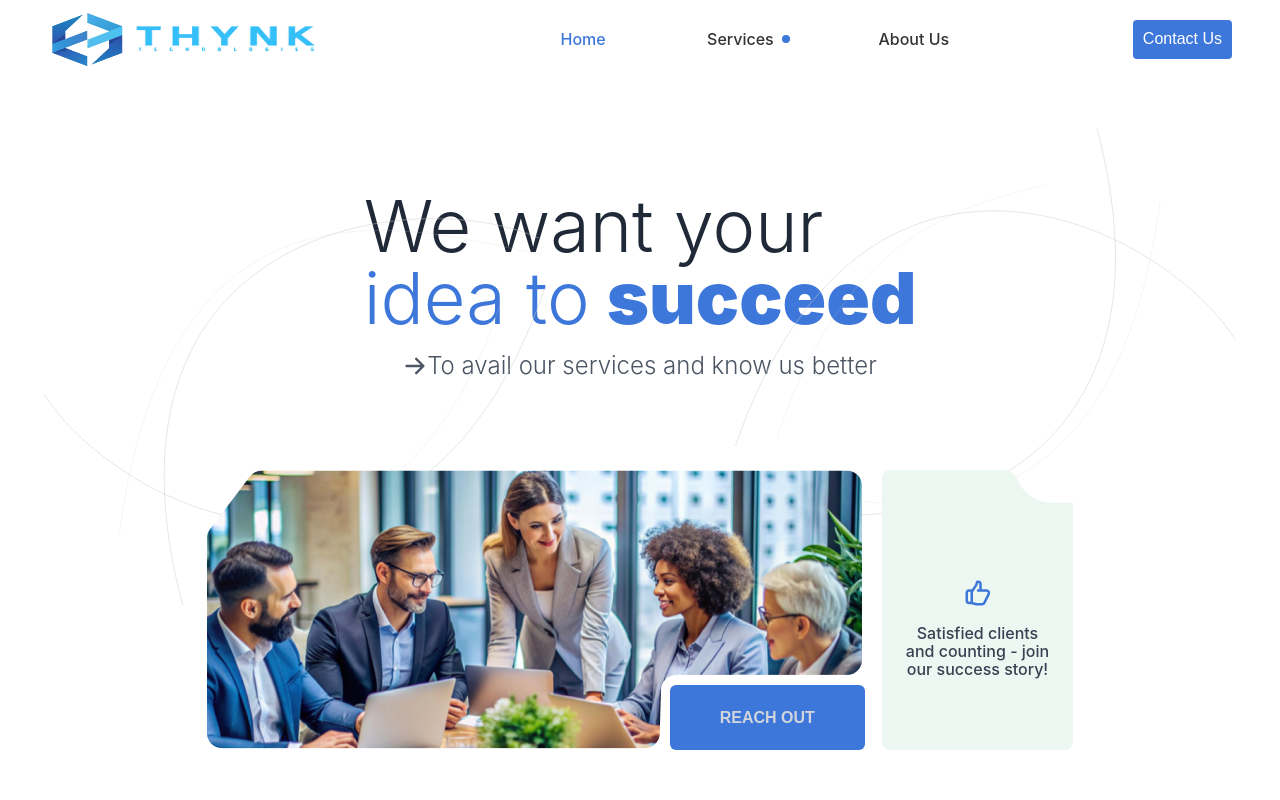
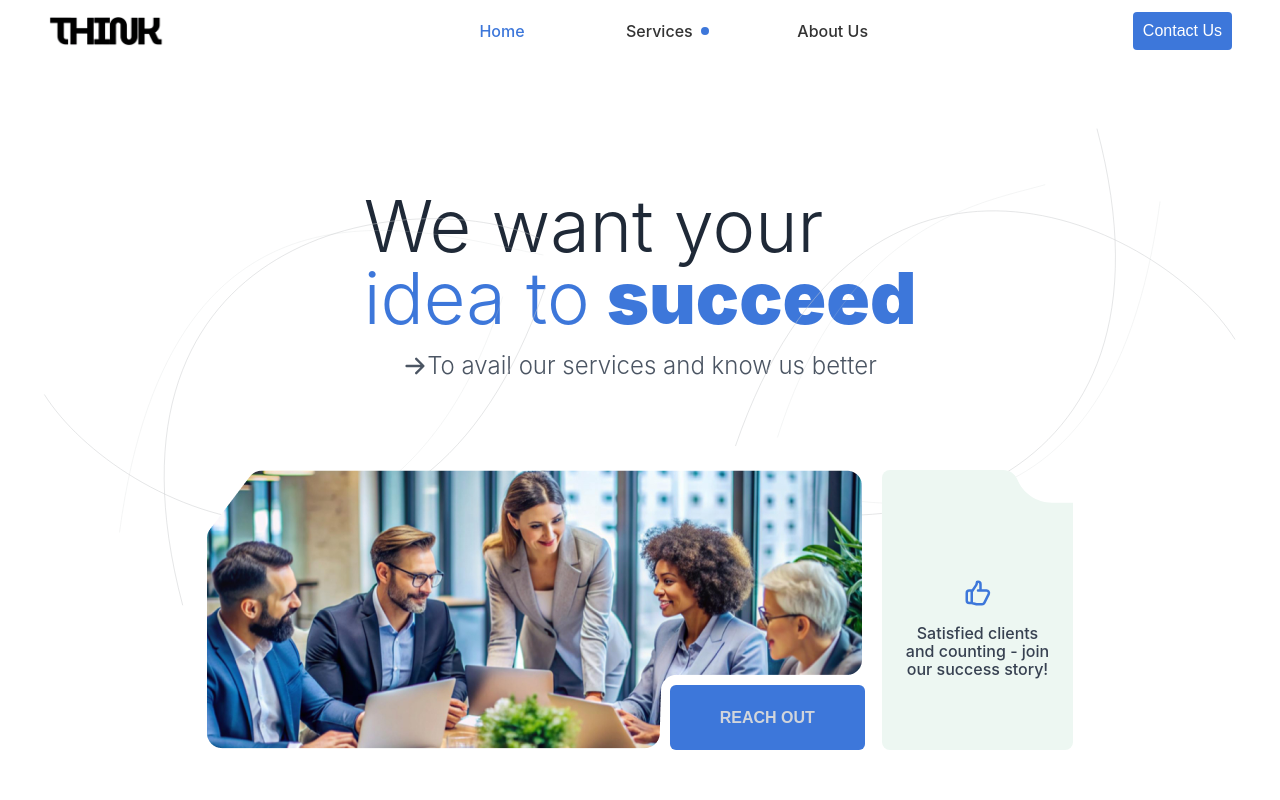
Before and after one commit to 94edwin89/thynk-tech, a React (Vite) app: page / in a window 1280 px wide. Shown: the top 800 px of the page. Built offline with nearby package versions, Linux system fonts and the light colour scheme.

Commit message:
Update logo

```diff
--- a/src/components/layouts/Logo.jsx
+++ b/src/components/layouts/Logo.jsx
@@ -1,8 +1,10 @@
 import React from "react";
 import logoDark from "../../assets/images/logos/logo_dark.png";
+import logoDarkBkp from "../../assets/images/logos/logo_dark_bkp.png";
 import logoNameDark from "../../assets/images/logos/logo_name_dark.png";
 import logoNameLight from "../../assets/images/logos/logo_name_white.png";
 import logoLight from "../../assets/images/logos/logo_white.png";
+import logoLightBkp from "../../assets/images/logos/logo_white_bkp.png";
 import logoSloganLight from "../../assets/images/logos/logo_slogan_white.png";
 import { Link } from "react-router-dom";
 
@@ -11,29 +13,14 @@ const Logo = ({ footer = false }) => {
     <Link
       to={"/"}
       onClick={() => window.scrollTo(0, 0)}
-      className="flex flex-col"
     >
-      <div className="flex flex-row justify-center items-center">
         <img
-          src={footer ? logoLight : logoDark}
+          src={footer ? logoLightBkp :  logoLightBkp}
           alt="logo"
-          className="w-[70px] h-[35px] lg:w-[80px] lg:h-[55px]"
-        />
-        <img
-          src={footer ? logoNameLight : logoNameDark}
-          alt="logo"
-          className="w-[100px] h-[35px] lg:w-[200px] lg:h-[45px]"
-        />
-      </div>
-      {/* {footer && (
-        <img
-          src={logoSloganLight}
-          alt="slogan"
-          className="w-[70px] h-[35px] lg:w-[300px] lg:h-[55px]"
+          className={`h-[25px] lg:h-[30px] object-fit ${footer && "invert"}`}
         />
 
-      )} */}
-    </Link>
+     </Link>
   );
 };
 
```
Also changed, not shown: src/assets/images/logos/logo_dark_bkp.png (added), src/assets/images/logos/logo_white_bkp.png (added).
